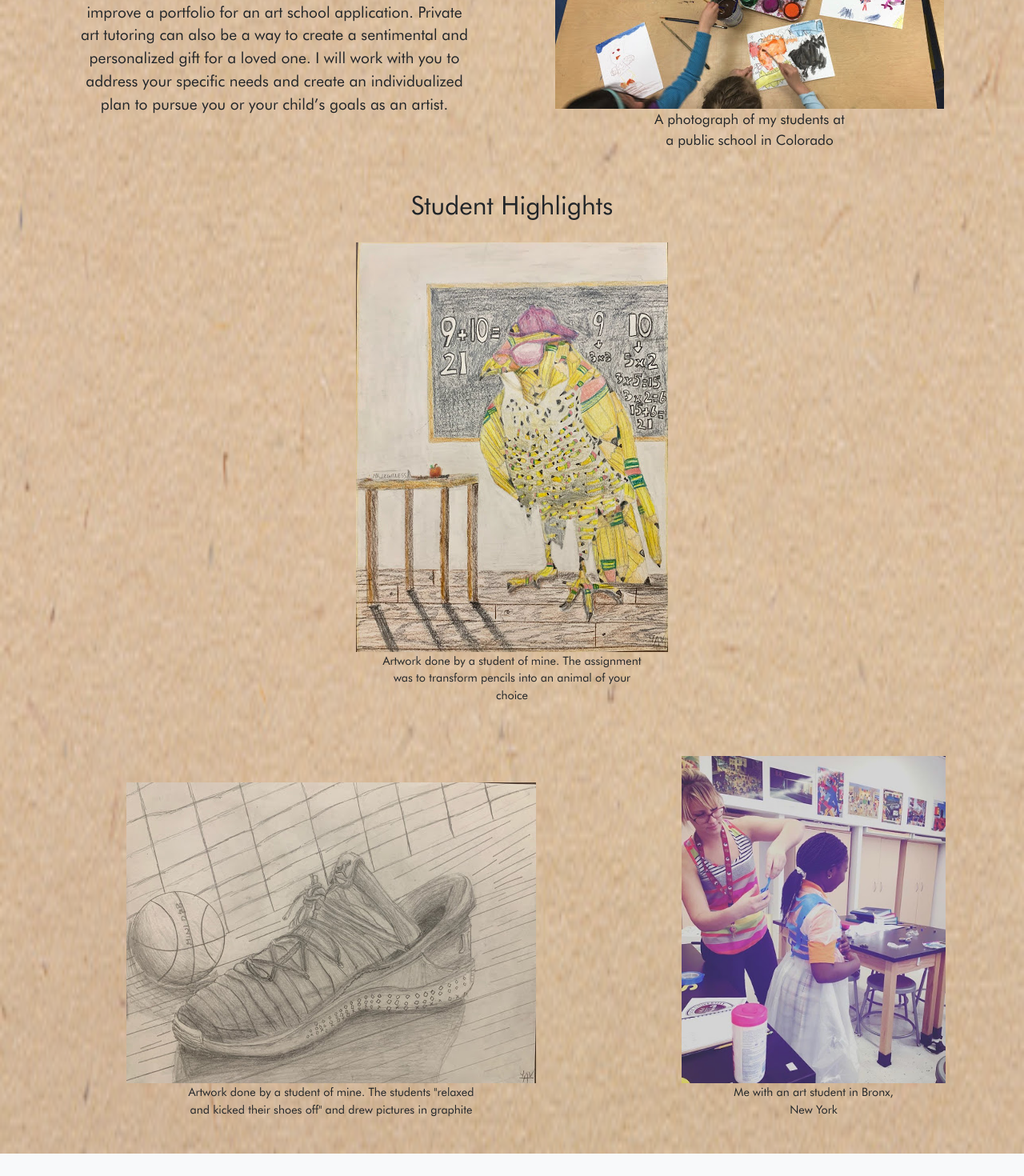
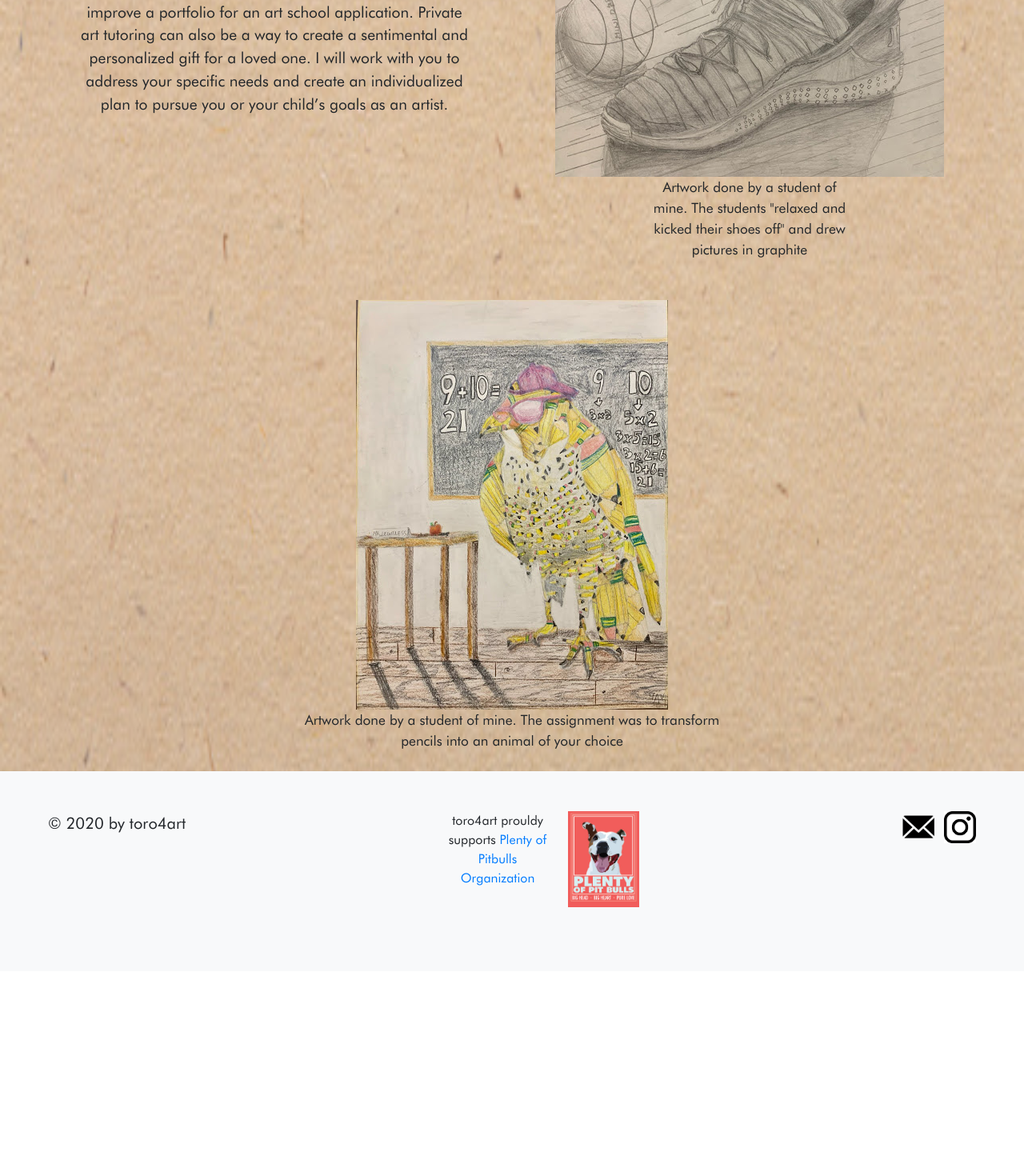
Before and after one commit to rachelrj/ARToro, a React (Create React App) app: page /private-art-instruction in a window 1280 px wide. Shown: the part 940-2410 px from the top of the page at 80% size. After the commit the page ends 2154 px from the top, so only its background shows below. Built offline with nearby package versions, Linux system fonts and the light colour scheme.

Commit message:
Remove child photos

```diff
--- a/src/App.css
+++ b/src/App.css
@@ -112,13 +112,16 @@ h1 {
     #header-logo {
         height: 40px;
     }
-    .instruction {
+}
+@media (max-width: 600px) {
+        .instruction {
         display: block;
         width: 95%;
         margin: auto;
     }
     #instruction-content img {
         max-width: 250px;
+        max-width: 90%;
     }
     #instruction-content p {
         margin-top: 40px;
--- a/src/Instruction.js
+++ b/src/Instruction.js
@@ -27,25 +27,16 @@ class Instruction extends React.Component {
                     </div>
                     <div id="overflow">
                     <div class="instruction" id="right">
-                        <img src={img2}/>
-                        <span id="instruction-photo-note">A photograph of my students at a public school in Colorado</span>
+                        <img src={img4}/>
+                        <span id="instruction-photo-note">Artwork done by a student of mine. The students "relaxed and kicked their shoes off" and drew pictures in graphite</span>
                     </div>
-                    <p class="instruction" id="left">There are many advantages to private art tutoring. Art making has therapeutic benefits and promotes mental health and well being. Private art tutoring also can improve a portfolio for an art school application. Private art tutoring can also be a way to create a sentimental and personalized gift for a loved one.  I  will work with you to address your specific needs and create an individualized plan to pursue you or your child’s goals as an artist. </p>
+                        <p class="instruction" id="left">There are many advantages to private art tutoring. Art making has therapeutic benefits and promotes mental health and well being. Private art tutoring also can improve a portfolio for an art school application. Private art tutoring can also be a way to create a sentimental and personalized gift for a loved one.  I  will work with you to address your specific needs and create an individualized plan to pursue you or your child’s goals as an artist. </p>
                     </div>
                 </div>
-                <h2>Student Highlights</h2>
-                        <span class="student-work">
-                            <img src={img3}/>
-                            <span id="instruction-photo-note">Artwork done by a student of mine. The assignment was to transform pencils into an animal of your choice</span>
-                        </span>
-                        <span class="student-work">
-                            <img src={img4}/>
-                            <span id="instruction-photo-note">Artwork done by a student of mine. The students "relaxed and kicked their shoes off" and drew pictures in graphite</span>
-                        </span>
-                        <span class="student-work">
-                            <img src={img5}/>
-                            <span id="instruction-photo-note">Me with an art student in Bronx, New York</span>
-                        </span>
+                    <div id="instruction-content">
+                        <img src={img3}/>
+                        <span id="instruction-photo-note">Artwork done by a student of mine. The assignment was to transform pencils into an animal of your choice</span>
+                    </div>
                 <Footer/>
             </Provider>
         );
```
